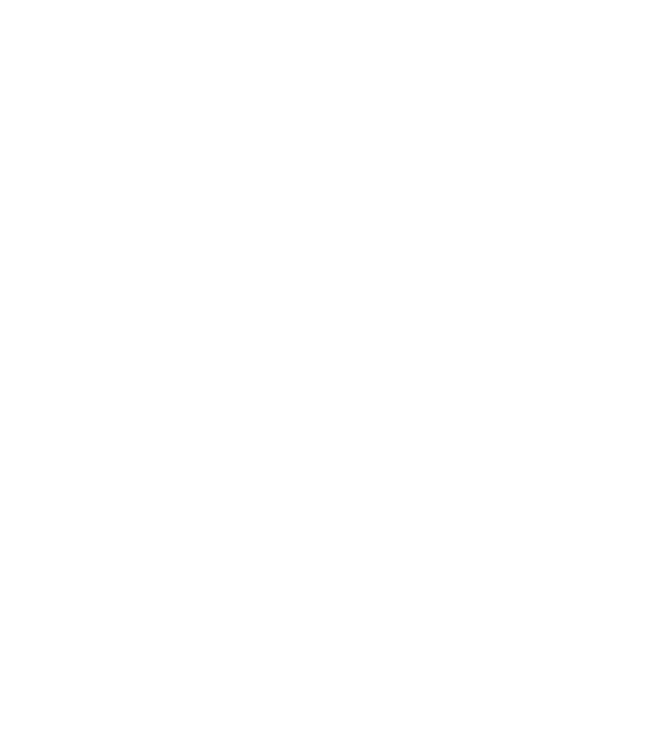
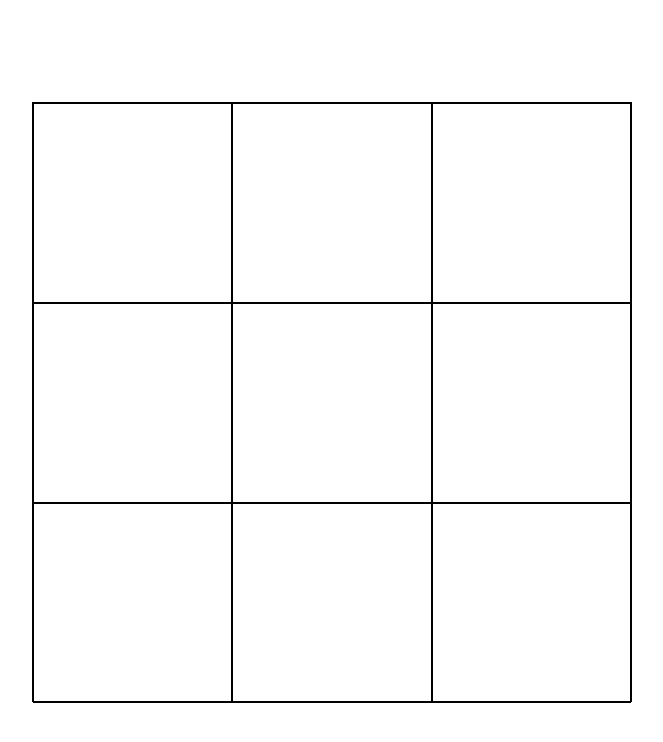
Before and after one commit to ChristianHarris-1/react-projects, a React (Vite) app in the folder tic-tac-toe/: page / in a window 1280 px wide. Shown: the top 742 px of the page, without its empty margins (308-971 px from the left). Built offline with nearby package versions, Linux system fonts and the light colour scheme.

Commit message:
Adding a basic 3x3 board

```diff
--- a/tic-tac-toe/src/App.css
+++ b/tic-tac-toe/src/App.css
@@ -0,0 +1,29 @@
+* {
+    margin: 0px;
+    padding: 0px;
+}
+
+body {
+    width: 100%;
+    height: 100%;
+}
+
+.boardRow {
+    display: flex;
+}
+
+.board, .boardSquare {
+    box-sizing: border-box;
+    border: 1px solid black;
+
+}
+.board {
+    width: 600px;
+    height: 600px;
+    margin: 8% auto;
+}
+
+.boardSquare {
+    width: 200px;
+    height: 200px;
+}
--- a/tic-tac-toe/src/App.jsx
+++ b/tic-tac-toe/src/App.jsx
@@ -1,11 +1,34 @@
-import { useState } from 'react'
+import React, { useState } from 'react'
 import './App.css'
 
 function App() {
-
   return (
-    null
+    <Board/>
   )
 }
 
-export default App
+const Board = () => (
+  <div className='board'>
+    <div className='boardRow'>
+      <BoardSquare/>
+      <BoardSquare/>
+      <BoardSquare/>
+    </div>
+    <div className='boardRow'>
+      <BoardSquare/>
+      <BoardSquare/>
+      <BoardSquare/>
+    </div>
+    <div className='boardRow'>
+      <BoardSquare/>
+      <BoardSquare/>
+      <BoardSquare/>
+    </div>
+  </div>
+);
+
+const BoardSquare = () => (
+  <div className='boardSquare'></div>
+);
+
+export default App;
```
